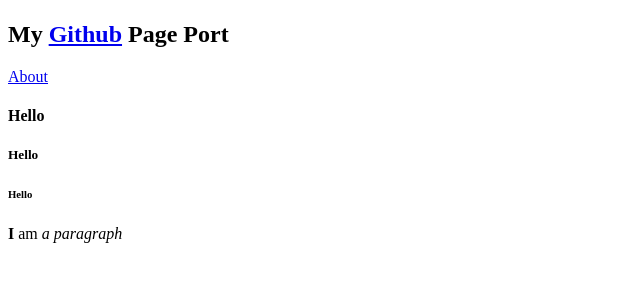
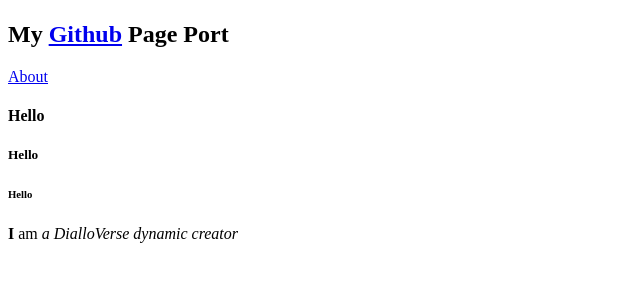
Before and after one commit to DialloVerse/Htmlroughpracticemodules, a website: page index.html in a window 1280 px wide. Shown: the part 59-340 px from the top of the page, without its empty margins (0-640 px from the left). Drawn offline with Linux system fonts and the light colour scheme.

```diff
--- a/index.html
+++ b/index.html
@@ -14,6 +14,6 @@
     <h4>Hello</h4>
     <h5>Hello</h5>
     <h6>Hello</h6>
-    <p><strong>I</strong> am <em>a paragraph</em></p>
+    <p><strong>I</strong> am <em>a DialloVerse dynamic creator</em></p>
   </body>
 </html>
```
